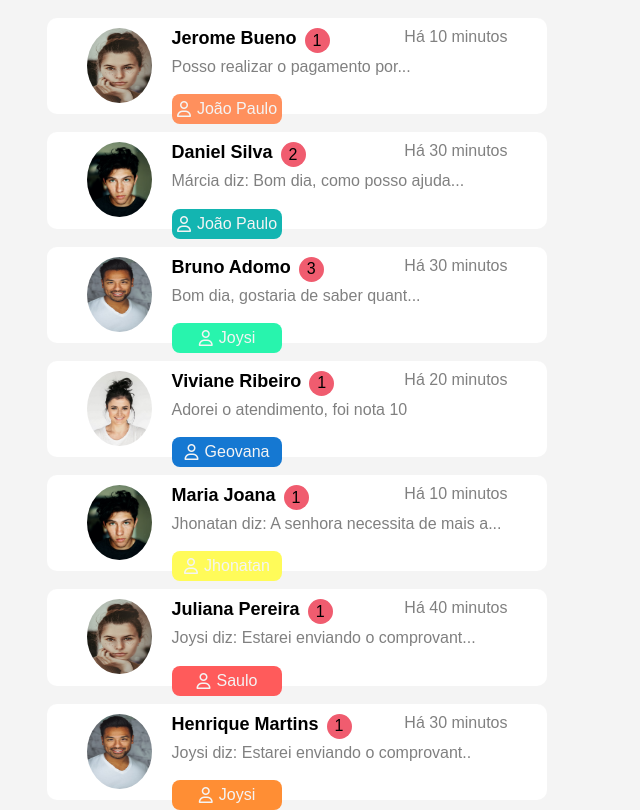
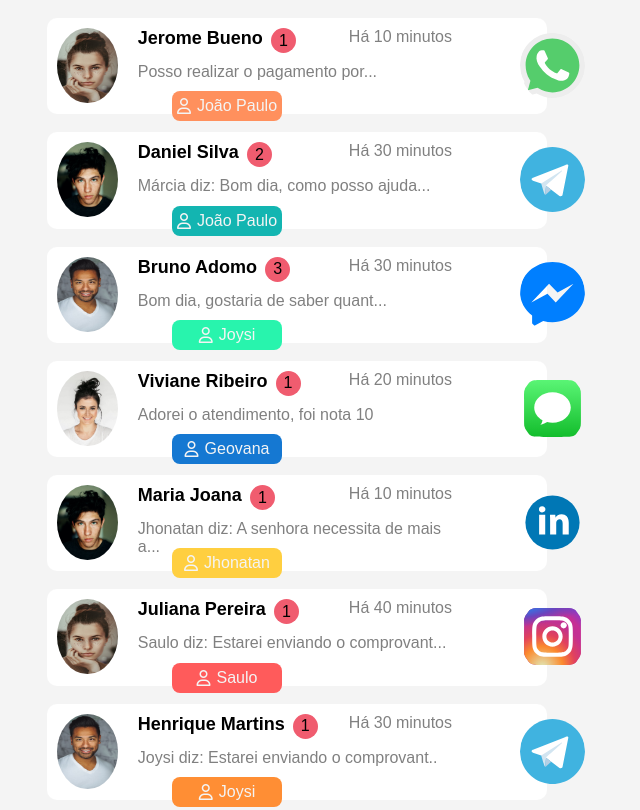
Before and after one commit to 4Mariza/chat-layout, a plain HTML site: page index.html in a window 1280 px wide. Shown: the whole page, without its empty margins (343-983 px from the left). Drawn offline with Linux system fonts and the light colour scheme.

Commit message:
chat finalizado

```diff
--- a/app.js
+++ b/app.js
@@ -8,7 +8,8 @@ const chats = [
         cor: '#FF905D',
         numero: 1,
         tempo: 10,
-        imagem: './img/maria.jpg'
+        imagem: './img/maria.jpg',
+        app: './img/whatsapp.svg'
     },
     {
         cliente: 'Daniel Silva',
@@ -17,7 +18,8 @@ const chats = [
         cor:'#13B5B1',
         numero: 2,
         tempo: 30,
-        imagem: './img/hugo.jpg'
+        imagem: './img/hugo.jpg',
+        app: './img/telegram.svg'
     },
     {
         cliente: 'Bruno Adomo',
@@ -26,7 +28,8 @@ const chats = [
         cor:'#28f4ad',
         numero: 3,
         tempo: 30,
-        imagem: './img/joao.jpg'
+        imagem: './img/joao.jpg',
+        app: './img/messenger.svg'
     },
     {
         cliente: 'Viviane Ribeiro',
@@ -35,25 +38,28 @@ const chats = [
         cor:'#1578d2',
         numero: 1,
         tempo: 20,
-        imagem: './img/ana.jpg'
+        imagem: './img/ana.jpg',
+        app: './img/messages.svg'
     },
     {
         cliente: 'Maria Joana',
         mensagem:'Jhonatan diz: A senhora necessita de mais a...',
         atendente: 'Jhonatan',
-        cor:'#fffb59',
+        cor:'#FFCF40',
         numero: 1,
         tempo: 10,
-        imagem: './img/hugo.jpg'
+        imagem: './img/hugo.jpg',
+        app: './img/linkedin.svg'
     },
     {
         cliente: 'Juliana Pereira',
-        mensagem:'Joysi diz: Estarei enviando o comprovant...',
+        mensagem:'Saulo diz: Estarei enviando o comprovant...',
         atendente: 'Saulo',
         cor:'#FF5B5B',
         numero: 1,
         tempo: 40,
-        imagem: './img/maria.jpg'
+        imagem: './img/maria.jpg',
+        app: './img/instagram.svg'
     },
     {
         cliente: 'Henrique Martins',
@@ -62,7 +68,8 @@ const chats = [
         cor:'#ff8e34',
         numero: 1,
         tempo: 30,
-        imagem: './img/joao.jpg'
+        imagem: './img/joao.jpg',
+        app: './img/telegram.svg'
     },
 ]
 
@@ -86,10 +93,10 @@ function criarCards(info){
                     <h2>${info.cliente}</h2>
                     <label class="mensagens">${info.numero}</label>
                     <span class="tempo">Há ${info.tempo} minutos</span>
-                </div>
-            <p>${info.mensagem}</p>
-
-            </div>
+                    </div>
+                    <p>${info.mensagem}</p>
+                    </div>
+                    <img class="app" src="${info.app}" alt="">
 
             <h2 style="background-color:${info.cor};" class="atendente">
                 <i class="fa-regular fa-user"></i>
--- a/style.css
+++ b/style.css
@@ -30,6 +30,7 @@ body {
     gap: 20px;
     justify-content: center;
     position: relative;
+    cursor: pointer;
 }
 
 .card img {
@@ -42,7 +43,7 @@ body {
     display: flex;
     flex-direction: column;
     width: 70%;
-    gap: 5px;
+    gap: 10px;
 }
 
 .nome-cliente {
@@ -78,6 +79,11 @@ body {
     color: gray;
 }
 
+.app{
+    display: flex;
+    position: relative;
+    left: 10%;
+}
 
 .atendente {
     display: flex;
@@ -94,6 +100,6 @@ body {
     font-weight: 100;
     font-size: 16px;
     position: absolute;
-    bottom: -10px;
+    bottom: -7px;
     left: 25%;
 }
```
Also changed, not shown: img/instagram.svg (added), img/linkedin.svg (added), img/messages.svg (added), img/messenger.svg (added), img/telegram.svg (added), img/whatsapp.svg (added).
